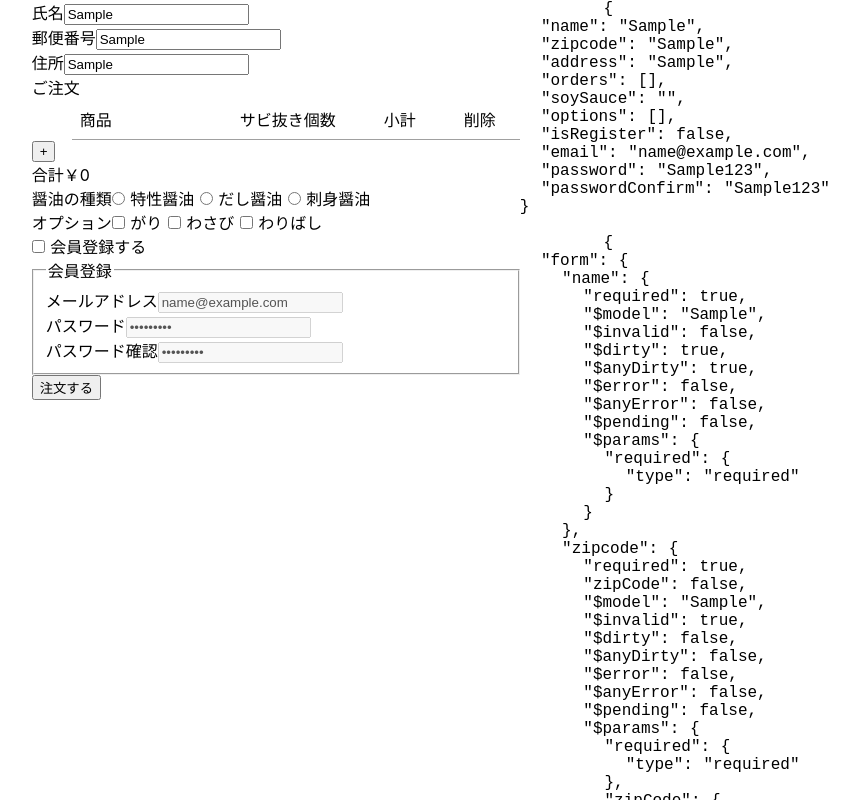
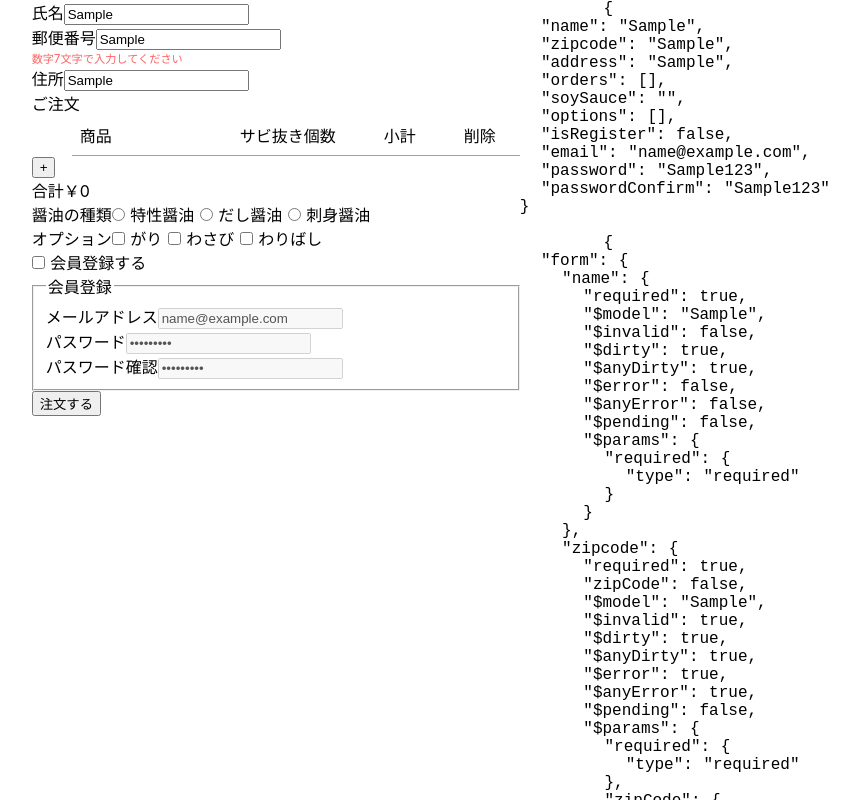
Before and after one commit to KadoTomohiro/VueValidationConsideration, a Nuxt app: page /VuelidatePage in a window 1280 px wide. Both pictures are taken after typing "Sample", "Sample", "Sample", "name@example.com", "Sample123", "Sample123" into the empty fields and a click on the button "注文する". Shown: the top 800 px of the page, without its empty margins (188-1047 px from the left). Built offline with nearby package versions, Linux system fonts and the light colour scheme.

Commit message:
add validation errors

```diff
--- a/components/VuelidateDeliveryForm.vue
+++ b/components/VuelidateDeliveryForm.vue
@@ -16,7 +16,22 @@
       </div>
       <div class="control-unit">
         <label for="zipcode">郵便番号</label>
-        <input id="zipcode" v-model="form.zipcode" type="text" />
+        <input
+          id="zipcode"
+          v-model="form.zipcode"
+          type="text"
+          @input="$v.form.zipcode.$touch()"
+          @blur="$v.form.zipcode.$touch()"
+        />
+        <div
+          v-if="$v.form.zipcode.$invalid && $v.form.zipcode.$dirty"
+          class="error"
+        >
+          <span v-if="!$v.form.zipcode.required">必須入力です</span>
+          <span v-if="!$v.form.zipcode.zipCode"
+            >数字7文字で入力してください</span
+          >
+        </div>
       </div>
       <div class="control-unit">
         <label for="address">住所</label>
@@ -65,7 +80,21 @@
         <legend>会員登録</legend>
         <div class="control-unit">
           <label for="email">メールアドレス</label>
-          <input id="email" v-model="form.email" type="email" />
+          <input
+            id="email"
+            v-model="form.email"
+            type="email"
+            @input="$v.form.email.$touch()"
+            @blur="$v.form.email.$touch()"
+          />
+          <div
+            v-if="$v.form.email.$invalid && $v.form.email.$dirty"
+            class="error"
+          >
+            <span v-if="!$v.form.email.requiredWhenRegister"
+              >会員登録をされる場合必須入力です</span
+            >
+          </div>
         </div>
         <div class="control-unit">
           <label for="password">パスワード</label>
@@ -96,7 +125,7 @@
 <script lang="ts">
 import Vue from 'vue'
 import { Component } from 'vue-property-decorator'
-import { required, or, email } from 'vuelidate/lib/validators'
+import { required, email, sameAs, requiredIf } from 'vuelidate/lib/validators'
 import { Menu, Order } from '~/models/Order'
 import {
   DeliveryForm,
@@ -107,8 +136,8 @@ import OrderInput from '~/components/DeliveryForm/OrderInput.vue'
 import OrderInputHeader from '~/components/DeliveryForm/OrderInputHeader.vue'
 import { zipCode, password } from '~/validators/PattenValidators'
 
-const unRegister = (value: any, vm: DeliveryForm): boolean => {
-  return !vm.isRegister
+export const requiredWhenRegister = (value: any, vm: DeliveryForm): boolean => {
+  return !vm.isRegister || required(value)
 }
 
 @Component({
@@ -124,12 +153,16 @@ const unRegister = (value: any, vm: DeliveryForm): boolean => {
       address: { required },
       soySauce: { required },
       email: {
-        requiredWhenRegister: or(unRegister, required),
+        requiredIfRegister: requiredIf('isRegister'),
         email,
       },
       password: {
-        requiredWhenRegister: or(unRegister, required),
+        requiredIfRegister: requiredIf('isRegister'),
         password,
+      },
+      passwordConfirm: {
+        requiredIfRegister: requiredIf('isRegister'),
+        sameAsPassword: sameAs('password'),
       },
     },
   },
```
